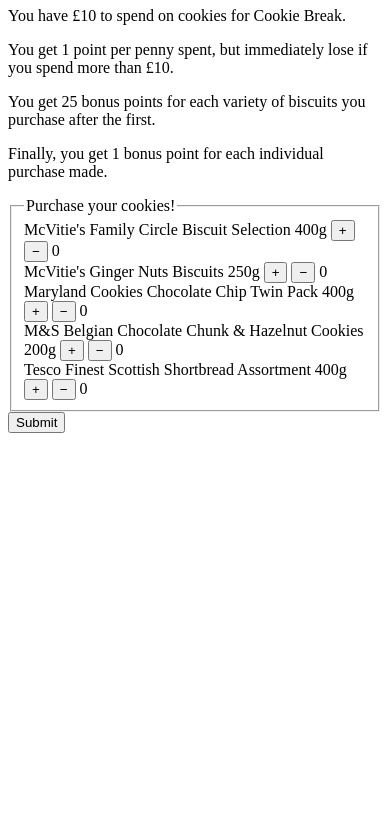
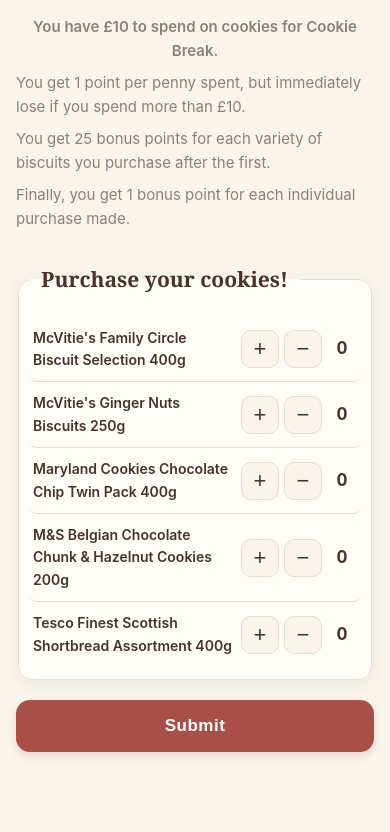
Before and after one commit to toddwaughambridge/toddwaughambridge.github.io, a plain HTML site: page rudorfle/index.html in a window 390 px wide. Shown: the part 73-905 px from the top of the page. Before the commit the page ends 844 px from the top, so only its background shows below. Drawn offline with Linux system fonts and the light colour scheme.

Commit message:
Upload arty and classic verison of rudorfle

```diff
--- a/rudorfle/index.html
+++ b/rudorfle/index.html
@@ -5,6 +5,7 @@
 	<meta name="viewport" content="width=device-width, initial-scale=1.0">
 	<title>Rudorfle</title>
 	<script src="code.js" defer></script>
+	<link rel="stylesheet" href="style.css">
 </head>
 <body>
 	<header>
@@ -12,7 +13,7 @@
 	</header>
 
 	<main>
-		<h1>Rudorfle</h1>
+		<!-- <h1>Rudorfle</h1> -->
 		<p>You have £10 to spend on cookies for Cookie Break.</p>
 		<p>You get 1 point per penny spent, but immediately lose if you spend more than £10.</p>
 		<p>You get 25 bonus points for each variety of biscuits you purchase after the first.</p>
--- /dev/null
+++ b/rudorfle/style.css
@@ -0,0 +1,260 @@
+
+:root {
+    --background: #faf5eb;
+    --surface: #fffdf8;
+    --chocolate: #493329;
+    --text: #453b34;
+    --muted: #8d8075;
+    --border: #e8dccb;
+    --red: #a94f49;
+    --red-hover: #893c37;
+    --gold: #d5a64a;
+    --green: #66836a;
+    --radius: 14px;
+    --shadow: 0 4px 16px rgba(73, 51, 41, 0.07);
+}
+
+* {
+    box-sizing: border-box;
+}
+
+html {
+    scroll-behavior: smooth;
+}
+
+body {
+    margin: 0;
+    background: var(--background);
+    color: var(--text);
+    font-family: -apple-system, BlinkMacSystemFont,
+        "Segoe UI", sans-serif;
+    font-size: 16px;
+    line-height: 1.6;
+}
+
+/* Header */
+
+header {
+    background: var(--chocolate);
+    padding: 16px 24px;
+    text-align: center;
+}
+
+.logo::before {
+    content: "🍪 RUDORFLE";
+    color: #fff8eb;
+    font-family: Georgia, serif;
+    font-weight: bold;
+    font-size: 20px;
+    letter-spacing: 3px;
+}
+
+/* Main layout */
+
+main {
+    width: min(100% - 32px, 620px);
+    margin: 40px auto 80px;
+}
+
+h1 {
+    font-family: Georgia, serif;
+    font-size: clamp(38px, 8vw, 54px);
+    color: var(--chocolate);
+    text-align: center;
+    margin: 0 0 12px;
+    letter-spacing: -1.5px;
+}
+
+main > p:not(#score) {
+    margin: 8px 0;
+    color: var(--muted);
+    font-size: 15px;
+}
+
+/* Game instructions */
+
+main > p:nth-of-type(1) {
+    color: var(--chocolate);
+    font-size: 17px;
+    font-weight: 600;
+    text-align: center;
+    margin-bottom: 24px;
+}
+
+/* Cookie selection */
+
+form {
+    margin-top: 32px;
+}
+
+fieldset {
+    border: 1px solid var(--border);
+    border-radius: var(--radius);
+    background: var(--surface);
+    padding: 24px 20px 16px;
+    box-shadow: var(--shadow);
+    min-width: 0;
+}
+
+legend {
+    font-family: Georgia, serif;
+    font-size: 21px;
+    font-weight: bold;
+    color: var(--chocolate);
+    padding: 0 12px;
+}
+
+/* Individual cookie rows */
+
+[data-quantity-row] {
+    display: grid;
+    grid-template-columns: minmax(0, 1fr) 42px 42px 38px;
+    align-items: center;
+    gap: 8px;
+    padding: 12px 8px;
+    border-bottom: 1px solid var(--border);
+    border-radius: 8px;
+    transition: background 0.2s;
+}
+
+[data-quantity-row]:last-child {
+    border-bottom: none;
+}
+
+[data-quantity-row]:hover {
+    background: #faf5eb;
+}
+
+.option {
+    font-weight: 600;
+    color: var(--chocolate);
+    font-size: 15px;
+    overflow-wrap: anywhere;
+}
+
+/* Quantity buttons */
+
+[data-quantity-row] button {
+    width: 42px;
+    height: 42px;
+    border: 1px solid var(--border);
+    border-radius: 10px;
+    background: #faf5eb;
+    color: var(--chocolate);
+    font-size: 22px;
+    font-weight: 500;
+    cursor: pointer;
+    transition: all 0.15s ease;
+}
+
+[data-quantity-row] button:hover {
+    background: var(--gold);
+    border-color: var(--gold);
+    color: white;
+}
+
+[data-quantity-row] button:active {
+    transform: scale(0.92);
+}
+
+[data-quantity-row] button:focus-visible,
+form > button:focus-visible {
+    outline: 3px solid var(--gold);
+    outline-offset: 3px;
+}
+
+/* Quantity display */
+
+output {
+    text-align: center;
+    font-weight: bold;
+    font-size: 17px;
+    color: var(--chocolate);
+    font-variant-numeric: tabular-nums;
+}
+
+/* Submit button */
+
+form > button[type="submit"] {
+    display: block;
+    width: 100%;
+    margin-top: 20px;
+    padding: 16px;
+    border: none;
+    border-radius: var(--radius);
+    background: var(--red);
+    color: white;
+    font-size: 17px;
+    font-weight: bold;
+    letter-spacing: 0.5px;
+    cursor: pointer;
+    box-shadow: 0 4px 10px rgba(169, 79, 73, 0.2);
+    transition: background 0.2s, transform 0.15s;
+}
+
+form > button[type="submit"]:hover {
+    background: var(--red-hover);
+    transform: translateY(-2px);
+}
+
+form > button[type="submit"]:active {
+    transform: translateY(0);
+}
+
+/* Score reveal */
+
+#score {
+    margin-top: 32px;
+    padding: 20px;
+    border-radius: var(--radius);
+    background: var(--surface);
+    box-shadow: var(--shadow);
+    color: var(--chocolate);
+    font-family: Georgia, serif;
+    font-size: 17px;
+    line-height: 1.9;
+    overflow-wrap: anywhere;
+    white-space: pre-wrap;
+    min-height: 0;
+}
+
+#score:empty {
+    display: none;
+}
+
+/* Mobile adjustments */
+
+@media (max-width: 420px) {
+    main {
+        margin-top: 24px;
+    }
+
+    fieldset {
+        padding: 20px 10px 12px;
+    }
+
+    [data-quantity-row] {
+        grid-template-columns: minmax(0, 1fr) 38px 38px 30px;
+        gap: 5px;
+        padding: 10px 4px;
+    }
+
+    [data-quantity-row] button {
+        width: 38px;
+        height: 38px;
+    }
+
+    .option {
+        font-size: 14px;
+    }
+}
+
+/* Accessibility */
+
+@media (prefers-reduced-motion: reduce) {
+    *, *::before, *::after {
+        scroll-behavior: auto !important;
+        transition-duration: 0.01ms !important;
+        animation-duration: 0.01ms !important;
+    }
+}
```
Also changed, not shown: rudorfle/classic.html (added, +66 -0 lines).
